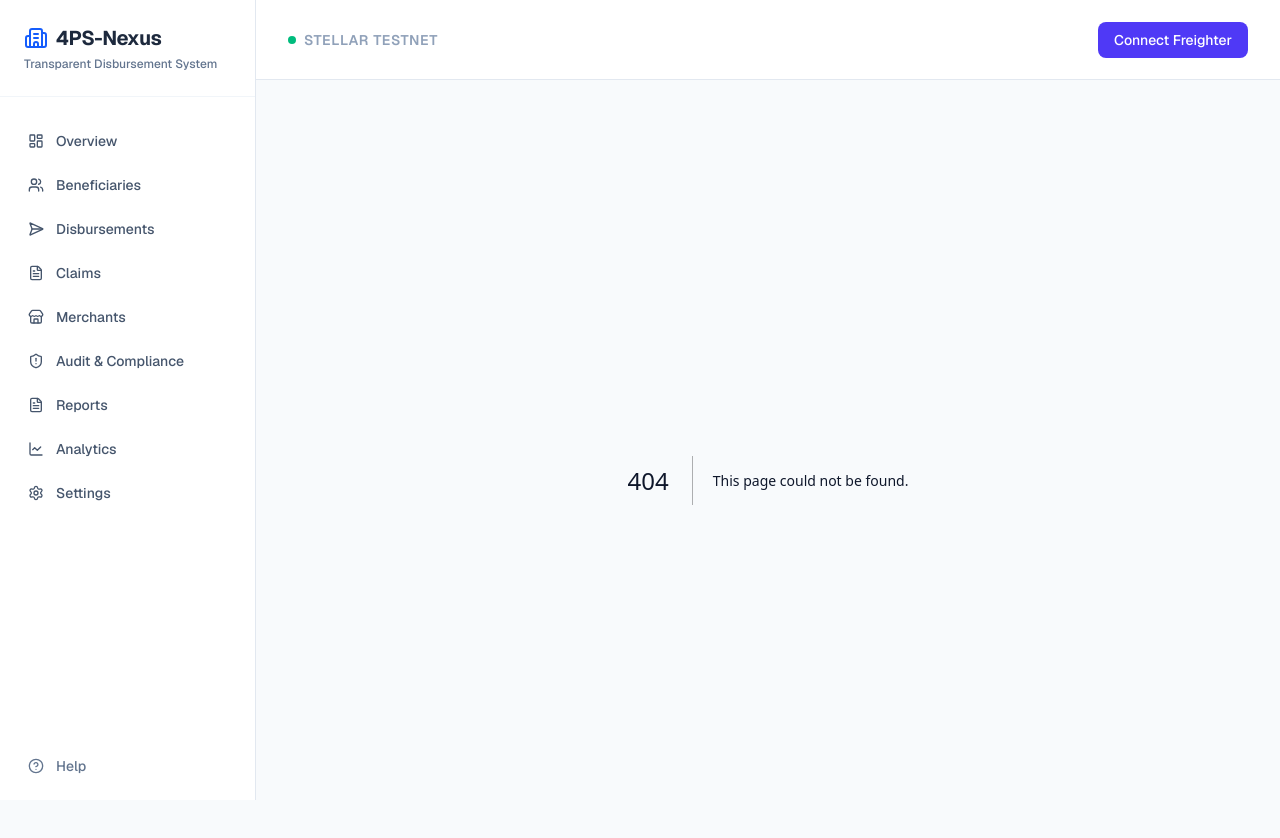
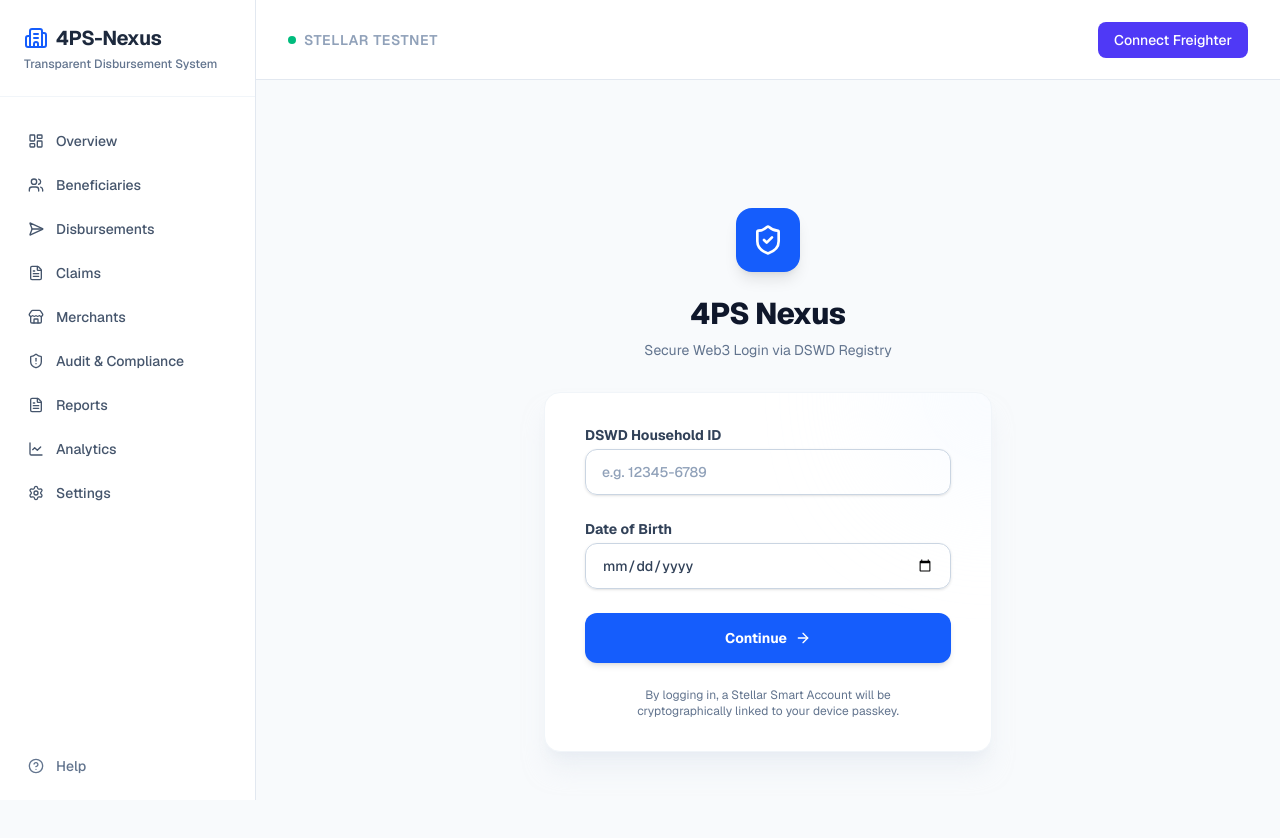
Before and after one commit to Dranyl-23/4PS-Nexus, a Next.js app in the folder web/: page /login in a window 1280 px wide. Before the commit this address had no page. Shown: the top 838 px of the page. Built offline with nearby package versions, Linux system fonts and the light colour scheme.

Commit message:
fix: resolve TS and ESLint errors in WebAuthn login page

```diff
--- a/web/package.json
+++ b/web/package.json
@@ -11,6 +11,7 @@
   },
   "dependencies": {
     "@prisma/client": "^5.22.0",
+    "@simplewebauthn/browser": "^13.3.0",
     "@stellar/freighter-api": "^6.0.1",
     "@stellar/stellar-sdk": "^15.1.0",
     "@yudiel/react-qr-scanner": "^2.6.0",
@@ -22,7 +23,8 @@
     "react": "19.2.4",
     "react-dom": "19.2.4",
     "react-leaflet": "^5.0.0",
-    "recharts": "^3.9.0"
+    "recharts": "^3.9.0",
+    "smart-account-kit": "^0.2.10"
   },
   "devDependencies": {
     "@tailwindcss/postcss": "^4",
--- /dev/null
+++ b/web/src/app/login/page.tsx
@@ -0,0 +1,171 @@
+'use client';
+import { useState } from 'react';
+import { useRouter } from 'next/navigation';
+import { Fingerprint, ShieldCheck, Loader2, ArrowRight } from 'lucide-react';
+import { startRegistration } from '@simplewebauthn/browser';
+
+export default function LoginPage() {
+  const router = useRouter();
+  const [householdId, setHouseholdId] = useState('');
+  const [dob, setDob] = useState('');
+  const [status, setStatus] = useState<'idle' | 'verifying' | 'prompting' | 'success' | 'error'>('idle');
+  const [errorMessage, setErrorMessage] = useState('');
+
+  const handleLogin = async (e: React.FormEvent) => {
+    e.preventDefault();
+    if (!householdId || !dob) return;
+
+    setStatus('verifying');
+    setErrorMessage('');
+
+    try {
+      // 1. Simulate DSWD Verification
+      await new Promise(resolve => setTimeout(resolve, 1500));
+      if (householdId.length < 5) {
+        throw new Error('Invalid DSWD Household ID. Not found in registry.');
+      }
+
+      // 2. Trigger native WebAuthn (Passkeys)
+      setStatus('prompting');
+
+      // In a real full implementation, we'd fetch challenge from backend.
+      // Here we simulate the WebAuthn API call which triggers the native hardware scanner.
+      try {
+        // We use a dummy challenge to wake up the OS biometric scanner
+        // In reality, this would be signed by the Smart Account WebAuthn Verifier
+        await startRegistration({
+          optionsJSON: {
+            challenge: 'cmFuZG9tX2NoYWxsZW5nZV9zdHJpbmdfZnJvbV9zdGVsbGFyX25ldHdvcmtfMTIz', // must be base64url
+            rp: { name: '4PS Nexus Smart Account', id: window.location.hostname },
+            user: {
+              id: btoa(householdId), // base64 encoded
+              name: `DSWD Beneficiary ${householdId}`,
+              displayName: `Beneficiary ${householdId}`
+            },
+            pubKeyCredParams: [{ alg: -7, type: 'public-key' }],
+            timeout: 60000,
+            authenticatorSelection: { userVerification: 'required' }
+          }
+        });
+
+        setStatus('success');
+
+        // Save auth state
+        localStorage.setItem('dswd_auth', householdId);
+
+        // Redirect to dashboard
+        setTimeout(() => {
+          router.push('/beneficiary/compliance');
+        }, 1500);
+
+      } catch (authError: unknown) {
+        console.error(authError);
+        const err = authError as Error;
+        if (err.name === 'NotAllowedError') {
+          throw new Error('Biometric authentication was cancelled or failed.');
+        }
+        throw new Error('Passkey creation failed: ' + err.message);
+      }
+
+    } catch (error: unknown) {
+      setStatus('error');
+      const err = error as Error;
+      setErrorMessage(err.message || 'An unknown error occurred');
+    }
+  };
+
+  return (
+    <div className="min-h-screen bg-slate-50 flex flex-col justify-center py-12 sm:px-6 lg:px-8">
+      <div className="sm:mx-auto sm:w-full sm:max-w-md text-center">
+        <div className="mx-auto w-16 h-16 bg-blue-600 rounded-2xl flex items-center justify-center mb-6 shadow-lg">
+          <ShieldCheck className="w-8 h-8 text-white" />
+        </div>
+        <h2 className="text-3xl font-extrabold text-slate-900 tracking-tight">4PS Nexus</h2>
+        <p className="mt-2 text-sm text-slate-500">
+          Secure Web3 Login via DSWD Registry
+        </p>
+      </div>
+
+      <div className="mt-8 sm:mx-auto sm:w-full sm:max-w-md">
+        <div className="bg-white py-8 px-4 shadow-xl shadow-slate-200/50 sm:rounded-2xl sm:px-10 border border-slate-100 relative overflow-hidden">
+
+          {/* Decorative background element */}
+          <div className="absolute -top-24 -right-24 w-48 h-48 bg-blue-50 rounded-full blur-3xl opacity-50"></div>
+
+          <form className="space-y-6 relative z-10" onSubmit={handleLogin}>
+            <div>
+              <label htmlFor="householdId" className="block text-sm font-bold text-slate-700">
+                DSWD Household ID
+              </label>
+              <div className="mt-1 relative">
+                <input
+                  id="householdId"
+                  name="householdId"
+                  type="text"
+                  required
+                  placeholder="e.g. 12345-6789"
+                  value={householdId}
+                  onChange={(e) => setHouseholdId(e.target.value)}
+                  className="appearance-none block w-full px-4 py-3 border border-slate-300 rounded-xl shadow-sm placeholder-slate-400 focus:outline-none focus:ring-2 focus:ring-blue-500 focus:border-transparent sm:text-sm font-medium transition-shadow"
+                />
+              </div>
+            </div>
+
+            <div>
+              <label htmlFor="dob" className="block text-sm font-bold text-slate-700">
+                Date of Birth
+              </label>
+              <div className="mt-1">
+                <input
+                  id="dob"
+                  name="dob"
+                  type="date"
+                  required
+                  value={dob}
+                  onChange={(e) => setDob(e.target.value)}
+                  className="appearance-none block w-full px-4 py-3 border border-slate-300 rounded-xl shadow-sm focus:outline-none focus:ring-2 focus:ring-blue-500 focus:border-transparent sm:text-sm font-medium text-slate-700 transition-shadow"
+                />
+              </div>
+            </div>
+
+            {status === 'error' && (
+              <div className="bg-rose-50 border-l-4 border-rose-500 p-4 rounded-r-xl">
+                <div className="flex">
+                  <div className="ml-3">
+                    <p className="text-sm text-rose-700 font-medium">
+                      {errorMessage}
+                    </p>
+                  </div>
+                </div>
+              </div>
+            )}
+
+            <div>
+              <button
+                type="submit"
+                disabled={status !== 'idle' && status !== 'error'}
+                className="w-full flex justify-center py-3.5 px-4 border border-transparent rounded-xl shadow-md text-sm font-bold text-white bg-blue-600 hover:bg-blue-700 focus:outline-none focus:ring-2 focus:ring-offset-2 focus:ring-blue-500 disabled:opacity-50 disabled:cursor-not-allowed transition-all items-center gap-2"
+              >
+                {status === 'idle' || status === 'error' ? (
+                  <>Continue <ArrowRight className="w-4 h-4" /></>
+                ) : status === 'verifying' ? (
+                  <><Loader2 className="w-4 h-4 animate-spin" /> Verifying with DSWD...</>
+                ) : status === 'prompting' ? (
+                  <><Fingerprint className="w-5 h-5 animate-pulse" /> Scan Biometrics...</>
+                ) : (
+                  <><ShieldCheck className="w-5 h-5" /> Authorized!</>
+                )}
+              </button>
+            </div>
+
+            <div className="mt-4 text-center">
+              <p className="text-xs text-slate-500 max-w-xs mx-auto">
+                By logging in, a Stellar Smart Account will be cryptographically linked to your device passkey.
+              </p>
+            </div>
+          </form>
+        </div>
+      </div>
+    </div>
+  );
+}
```
Also changed, not shown: 1 other file (tests, documents, lock files or other folders).
